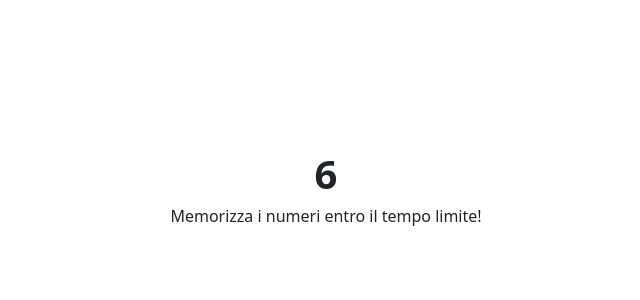
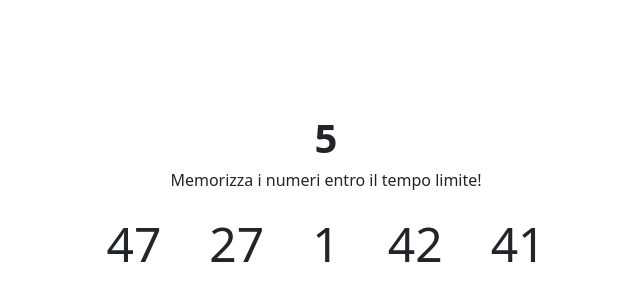
Before and after one commit to MegaEmme/js-simon, a plain HTML site: page index.html in a window 1280 px wide. Shown: the part 198-498 px from the top of the page, without its empty margins (314-954 px from the left). Drawn offline with nearby package versions, Linux system fonts and the light colour scheme.

Commit message:
added dom elements and class d-none and d-flex for numbers shown

```diff
--- a/index.html
+++ b/index.html
@@ -18,7 +18,7 @@
 <body>
   <div class="d-flex vh-100 w-50 m-auto d-flex justify-content-center align-items-center flex-column">
     <!-- Countdown -->
-    <div id="countdown" class="fs-1 fw-bolder"></div>
+    <div id="countdown" class="fs-1 fw-bolder">10</div>
     <p id="instructions">Memorizza i numeri entro il tempo limite!</p>
 
     <!-- Numbers -->
--- a/js/script.js
+++ b/js/script.js
@@ -1,15 +1,49 @@
 console.log("Mike's Simon Says");
 
-const countdownElement = document.getElementById('countdown')
+// create elements
+
+const countdownElement = document.getElementById('countdown');
 console.log(countdownElement);
 
-let count=10;
+const instructionsElement = document.getElementById('instructions');
+console.log(instructionsElement);
+
+const numbersListsElement = document.getElementById('numbers-list');
+console.log(numbersListsElement);
+
+const answerFormElement = document.getElementById('answers-form');
+console.log(answerFormElement);
+
+const inputGroupElement = document.getElementById('input-group');
+console.log(inputGroupElement);
+
+//**************************************//
+
+// create countdown from 10 to 0
+
+let count=9;
 
 const countdownBig = setInterval(function(){
     console.log(count);
     countdownElement.innerText = `${count}`;
     count --;
     if(count===-1){
-        clearInterval(countdownBig)
+        numbersListsElement.className = 'd-none';
+        instructionsElement.innerText = "Inserisci tutti i numeri che ricordi (l'ordine non è importante)";
+        answerFormElement.className = 'd-flex gap-5';
+        clearInterval(countdownBig);
     }
 }, 1000)
+
+//**************************************//
+
+// create list items inside ul dispalying random numbers between 1 and 50
+
+for(let i = 0 ; i <9; i++){
+    const li = document.createElement("li");
+    li.innerText =  Math.floor((Math.random() * 50) + 1);
+    numbersListsElement.appendChild(li);
+    i++;
+}
+
+//**************************************//
```
